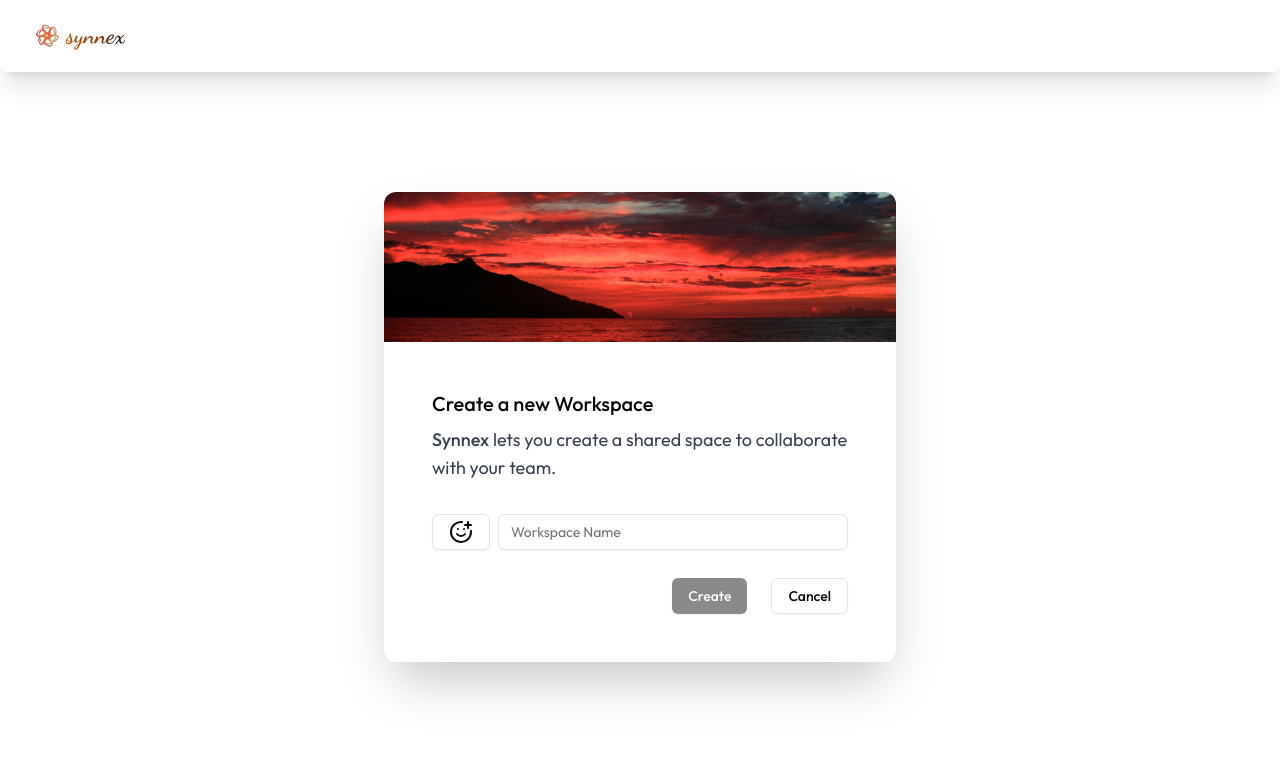
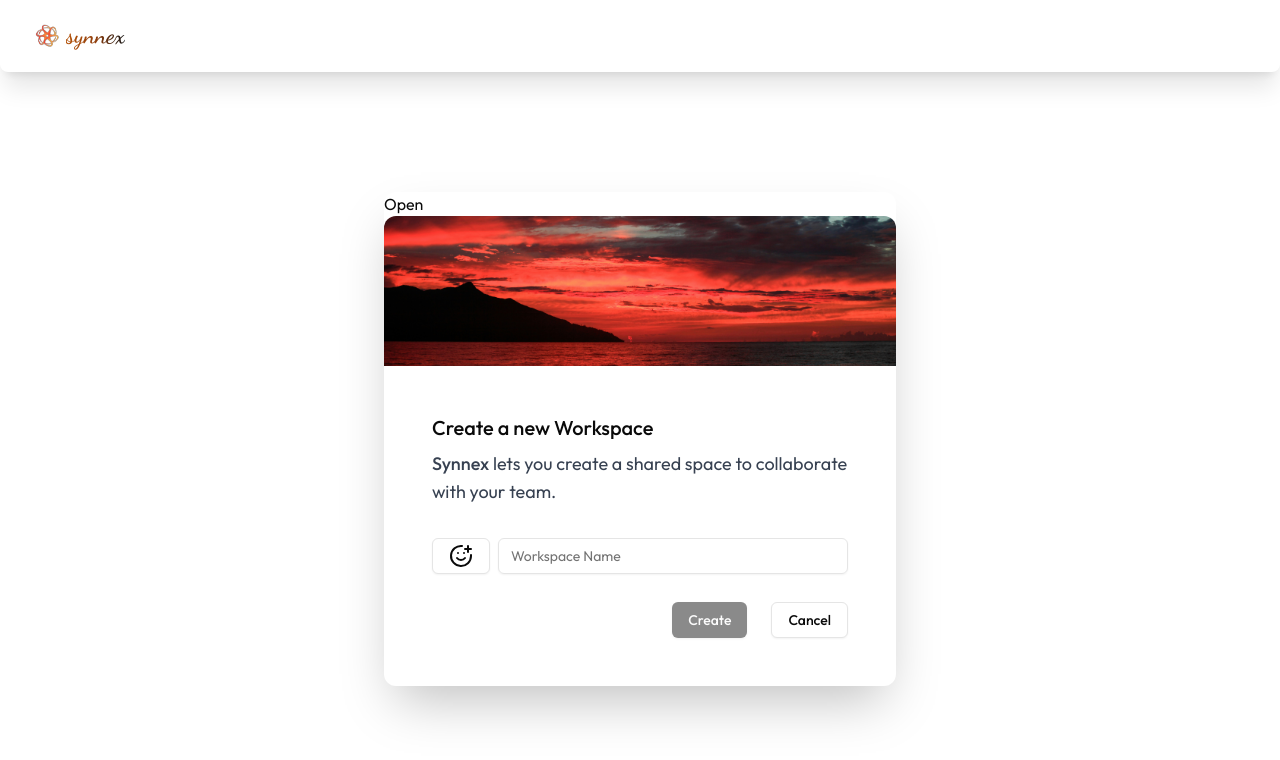
Before and after one commit to axshatInd/synnexTial, a Next.js app: page /createworkspace in a window 1280 px wide. Shown: the top 760 px of the page. Built offline with nearby package versions, Linux system fonts and the light colour scheme; no server answers.

Commit message:
import cover picker to createworkspace

```diff
--- a/app/(routes)/createworkspace/page.jsx
+++ b/app/(routes)/createworkspace/page.jsx
@@ -1,4 +1,5 @@
 "use client";
+import CoverPicker from "@/app/_components/CoverPicker";
 import { Button } from "@/components/ui/button";
 import { Input } from "@/components/ui/input";
 import { SmilePlus } from "lucide-react";
@@ -12,6 +13,7 @@ function CreateWorkspace() {
   return (
     <div className="p-10 md:px-36 lg:px-64 xl:px-96 py-28">
       <div className="shadow-2xl rounded-xl">
+        <CoverPicker />
         {/* Cover Image */}
         <div className="relative group cursor-pointer">
           <h2 className="hidden absolute p-4 w-full h-full items-center group-hover:flex justify-center text-black">
```
